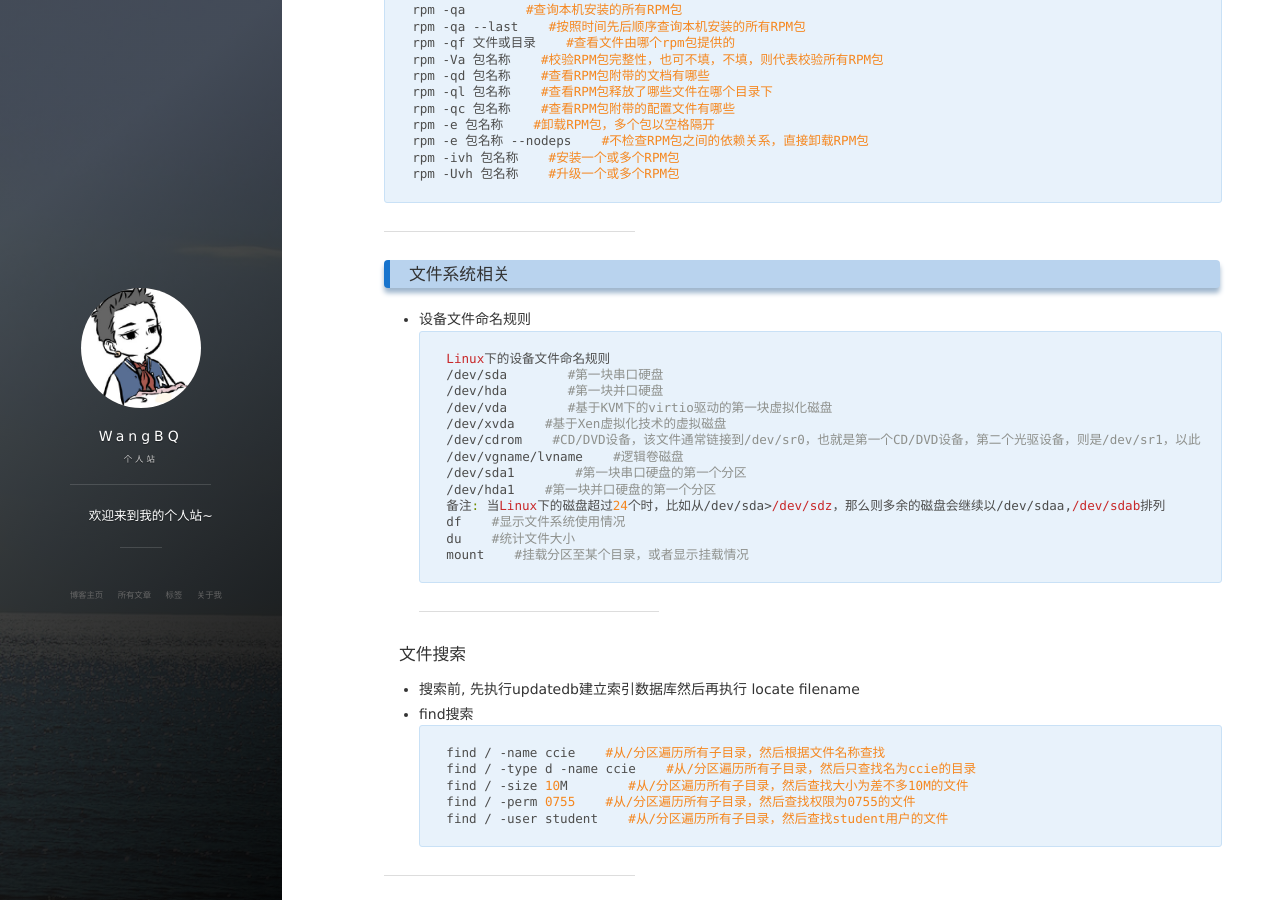
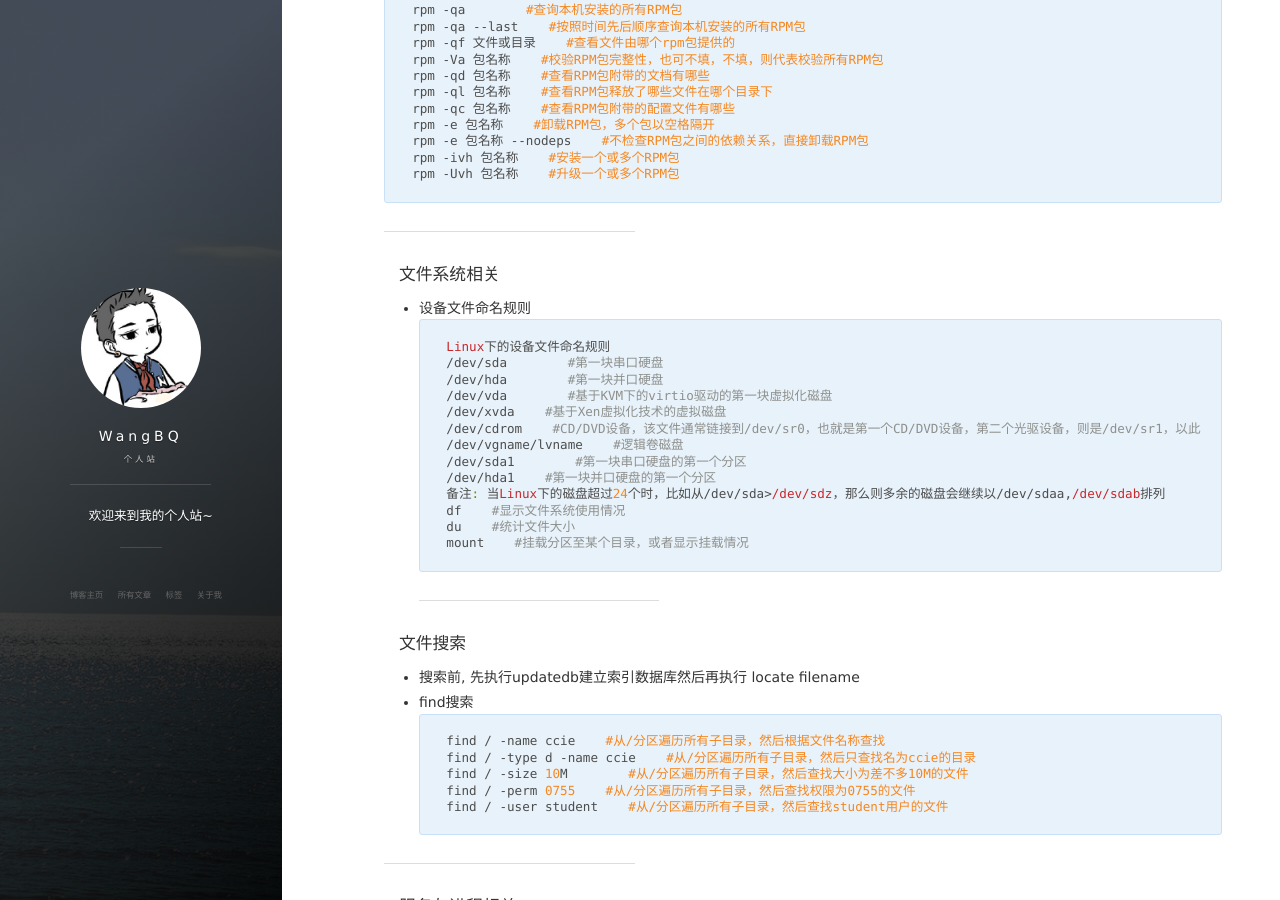
Before and after one commit to Lilaccoral/Lilaccoral.github.io, a Jekyll site: the page built from _posts/2017-03-25-LinuxUsuallyCommand-1325.md, in a window 1280 px wide and 900 px high, scrolled down 3225 px. Built offline with Jekyll 4.4.1, drawn with Linux system fonts in a browser that asks for light colours; nearby versions of some CDN libraries; comment, search, counter and statistics services are not loaded.

````diff
--- a/_posts/2017-03-25-LinuxUsuallyCommand-1325.md
+++ b/_posts/2017-03-25-LinuxUsuallyCommand-1325.md
@@ -167,7 +166,7 @@ rpm -Uvh 包名称    #升级一个或多个RPM包
 ```
 ---
 
-### 文件系统相关
+#### 文件系统相关
 
 - 设备文件命名规则
 ```shell
@@ -201,7 +200,7 @@ find / -user student    #从/分区遍历所有子目录，然后查找student
 
 ---
 
-### 服务与进程相关
+#### 服务与进程相关
 
 -  在rehl7中使用systemctl来管理
 ```shell
````
Also changed, not shown: other parts of _posts/2017-03-25-LinuxUsuallyCommand-1325.md (+1 -2 lines).
